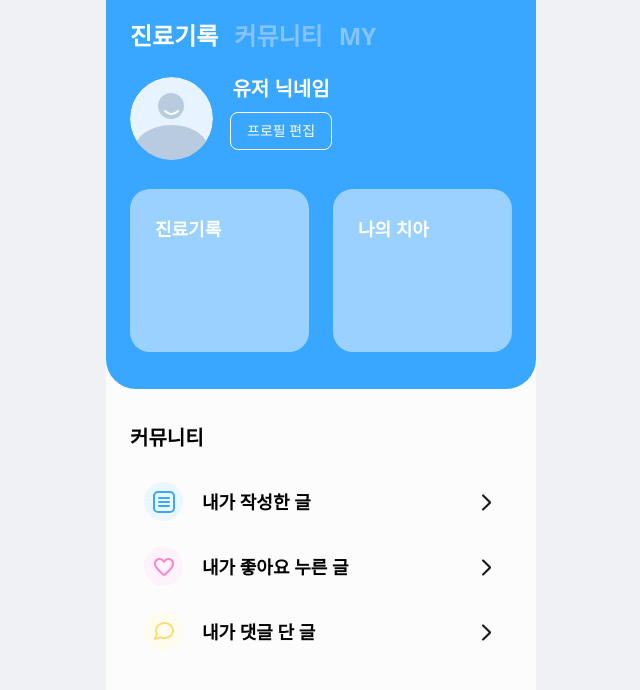
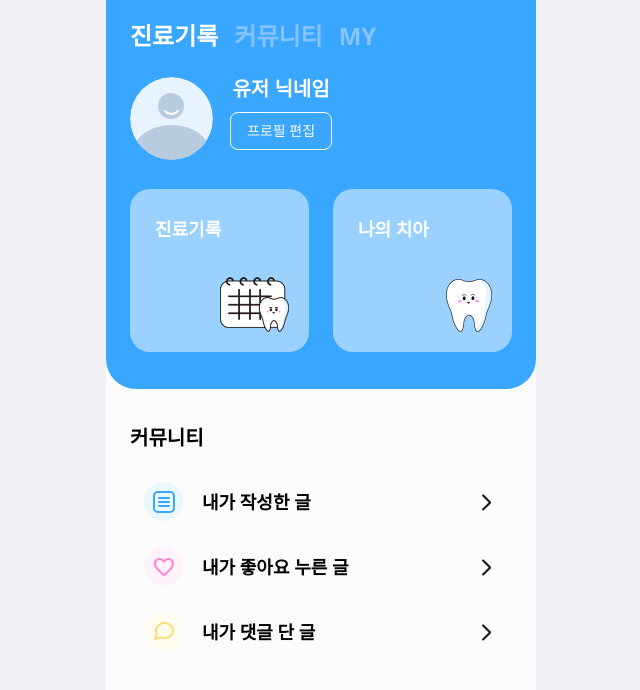
Before and after one commit to ToothDay/Front-Dev, a Next.js app: page /my-page in a window 1280 px wide. Shown: the top 690 px of the page, without its empty margins (319-959 px from the left). Built offline with nearby package versions, Linux system fonts and the light colour scheme.

Commit message:
[18] feat : 마이페이지 아이콘 추가

```diff
--- a/src/app/my-page/page.module.scss
+++ b/src/app/my-page/page.module.scss
@@ -50,6 +50,7 @@
   gap: 24px;
 
   .infoBox {
+    position: relative;
     flex: 1;
     height: 163px;
     background-color: #9ad1ff;
@@ -123,3 +124,9 @@
     background-image: url("/right-icon.svg");
   }
 }
+
+.myIcon {
+  position: absolute;
+  right: 20px;
+  bottom: 20px;
+}
--- a/src/app/my-page/page.tsx
+++ b/src/app/my-page/page.tsx
@@ -31,11 +31,19 @@ const MyPage = () => {
         <article className={styles.info}>
           <div className={styles.infoBox}>
             <span className={styles.infoTitle}>진료기록</span>
-            {/* <img src="" alt="icon" /> */}
+            <img
+              className={styles.myIcon}
+              src="/record-icon.png"
+              alt="record-icon"
+            />
           </div>
           <div className={styles.infoBox}>
             <span className={styles.infoTitle}>나의 치아</span>
-            {/* <img src="" alt="icon" /> */}
+            <img
+              className={styles.myIcon}
+              src="/tooth-icon.png"
+              alt="my-tooth"
+            />
           </div>
         </article>
       </section>
```
Also changed, not shown: public/record-icon.png (added), public/tooth-icon.png (added).
